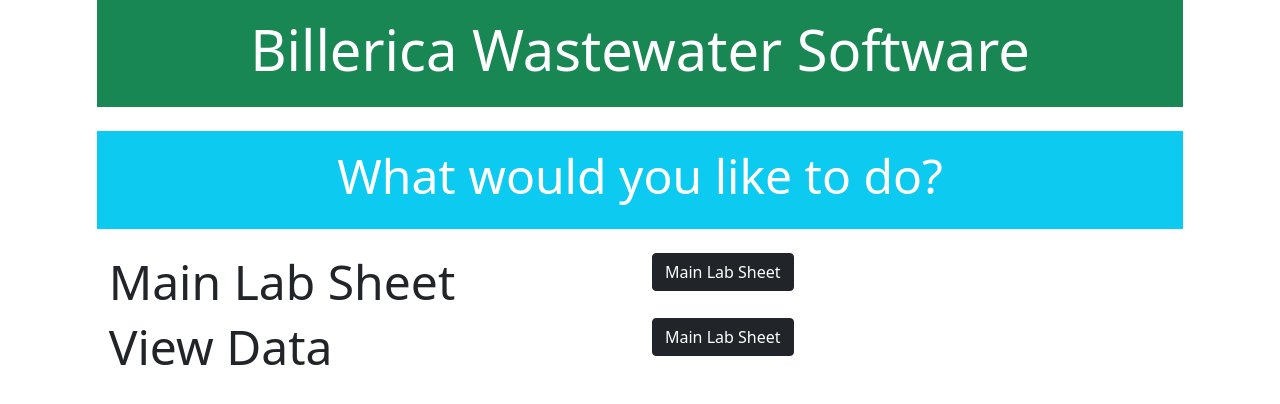
After one commit to DonaldCapodilupo/Ultimate-Wastewater-Program, a Flask app: page / in a window 1280 px wide. The commit adds this page. Shown: the top 404 px of the page. Run offline with Flask 2, Linux system fonts and the light colour scheme; some libraries are stand-ins or nearby versions.

Commit message:
Added a main menu. Lab sheet is now its seperate function. The main menu can activate both current routes and those pages can return to the main menu.

```diff
--- a/templates/main.html
+++ b/templates/Daily Lab Sheet.html
@@ -23,7 +23,7 @@
         </div>
 
         <div class="row" id="user_input_Div">
-            <form action="{{ url_for('main_Menu') }}" enctype=multipart/form-data method="POST">
+            <form action="{{ url_for('daily_Lab_Sheet') }}" enctype=multipart/form-data method="POST">
 
                 <!--Tabs For Selecting Roll-->
                 <ul class="nav nav-tabs justify-content-center"
@@ -70,6 +70,9 @@
                     <div class="buttons_div">
                         <button class="btn btn-dark mr-2" type="submit" name="submit_button" value="Save Data">
                             Save Data
+                        </button>
+                        <button class="btn btn-dark mr-2" type="submit" name="submit_button" value="Return Home">
+                            Return Home
                         </button>
 
                     </div>
--- /dev/null
+++ b/templates/Main Menu.html
@@ -0,0 +1,68 @@
+<!DOCTYPE html>
+<html lang="en">
+<head>
+    <meta charset="UTF-8">
+    <title>BWRRF</title>
+
+    <link rel="stylesheet" href="../static/css/bootstrap.css">
+    <link rel="stylesheet" href="../static/css/main.css">
+
+    <script src="../static/js/bootstrap.js"></script>
+    <script src="../static/js/Billerica-Division-Lab-Sheet.js"></script>
+</head>
+<body>
+
+<div class="row">
+    <div class="col-1"></div>
+    <div class="col-10">
+
+        <div class="row" id="title_Div">
+            <div class="p-3 mb-2 bg-success text-white d-flex justify-content-center">
+                <h3 class="display-4">Billerica Wastewater Software</h3>
+            </div>
+        </div>
+
+        <div class="row pt-3" id="Subtitle Div">
+
+            <div class="p-3 mb-2 bg-info text-white d-flex justify-content-center">
+                <h3 class="display-5">What would you like to do?</h3>
+            </div>
+
+
+        </div>
+
+        <div class="row pt-3" id="Main Content Div">
+            <form action="{{ url_for('main_Menu') }}" enctype=multipart/form-data method="POST">
+                <div class="row">
+
+                    <div class="col align-content-center">
+                        <h1 class="display-5">Main Lab Sheet</h1>
+                    </div>
+                    <div class="col">
+                        <button class="btn btn-dark mr-2" type="submit" name="submit_button" value="Main Lab Sheet">
+                            Main Lab Sheet
+                        </button>
+                    </div>
+                </div>
+                <div class="row">
+                    <div class="col align-content-center">
+                        <h1 class="display-5">View Data</h1>
+                    </div>
+                    <div class="col">
+                        <button class="btn btn-dark mr-2" type="submit" name="submit_button" value="View Data">
+                            Main Lab Sheet
+                        </button>
+                    </div>
+                </div>
+            </form>
+
+
+        </div>
+
+
+        <div class="col-1"></div>
+    </div>
+
+
+</body>
+</html>
```
